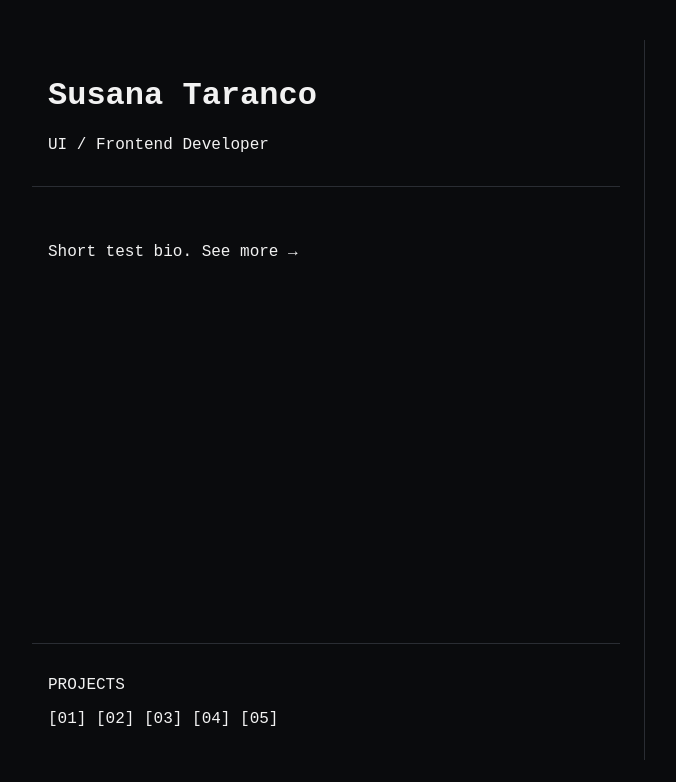
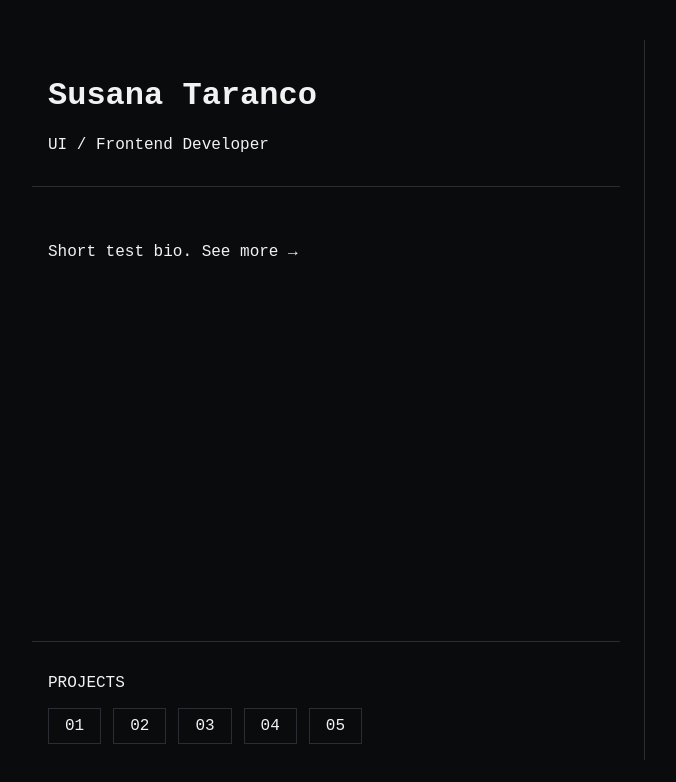
Before and after one commit to susanataranco/uidev, a React (Vite) app: page / in a window 1280 px wide. Shown: the top 782 px of the page, without its empty margins (8-684 px from the left). Built offline with nearby package versions, Linux system fonts and the light colour scheme; a web font is replaced by a local one.

Commit message:
add Button component and navigation

```diff
--- /dev/null
+++ b/src/components/Button.tsx
@@ -0,0 +1,20 @@
+import styled from 'styled-components'
+import { Link } from 'react-router-dom'
+
+export const Button = styled(Link)`
+  display: inline-flex;
+  align-items: center;
+  justify-content: center;
+  padding: ${({ theme }) => theme.spacing(1)} ${({ theme }) => theme.spacing(2)};
+  border: 1px solid ${({ theme }) => theme.colors.line};
+  color: ${({ theme }) => theme.colors.text};
+  font-family: ${({ theme }) => theme.font.body};
+  text-decoration: none;
+  cursor: pointer;
+  transition: border-color 0.2s ease, color 0.2s ease;
+
+  &:hover {
+    border-color: ${({ theme }) => theme.colors.accent};
+    color: ${({ theme }) => theme.colors.accent};
+  }
+`
--- a/src/pages/Home.tsx
+++ b/src/pages/Home.tsx
@@ -1,5 +1,6 @@
 import styled from 'styled-components'
 import {Panel} from "../components/Panel.tsx";
+import {Button} from "../components/Button.tsx";
 export default function Home() {
     return (
         <HomeGrid>
@@ -14,7 +15,13 @@ export default function Home() {
 
                 <Panel style={{ gridArea: 'projects' }} borderTop>
                     <p>PROJECTS</p>
-                    <p>[01] [02] [03] [04] [05]</p>
+                    <div style={{ display: 'flex', gap: '12px' }}>
+                        <Button to="/project/project-1">01</Button>
+                        <Button to="/project/project-2">02</Button>
+                        <Button to="/project/project-3">03</Button>
+                        <Button to="/project/project-4">04</Button>
+                        <Button to="/project/project-5">05</Button>
+                    </div>
                 </Panel>
 
                 <Panel style={{ gridArea: 'avatar' }} borderLeft />
--- a/src/routes.tsx
+++ b/src/routes.tsx
@@ -17,7 +17,7 @@ export const router = createBrowserRouter([{
             element: <Bio/>,
         },
         {
-            path: '/proyect/:id',
+            path: '/project/:id',
             element: <ProjectDetail/>,
         },
     ]
```
